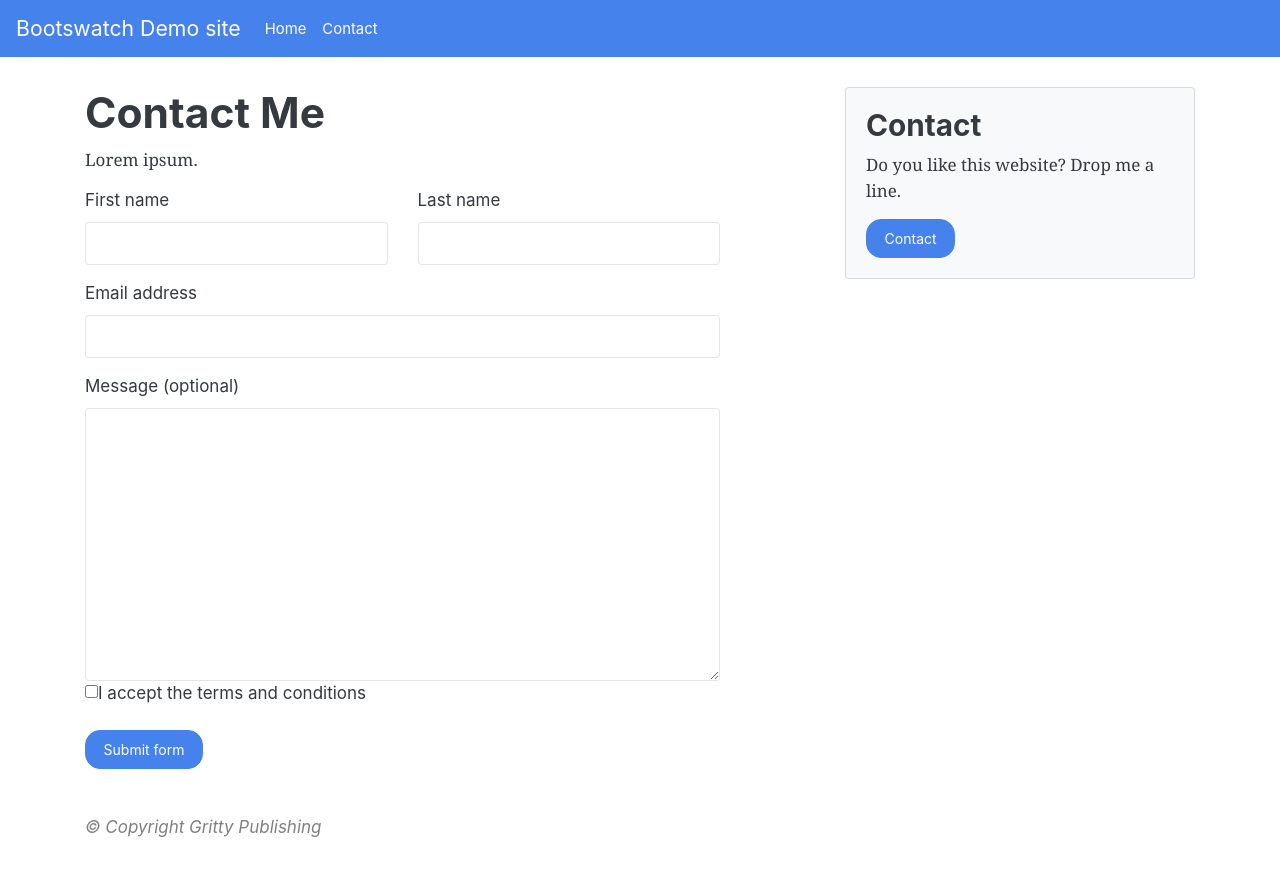
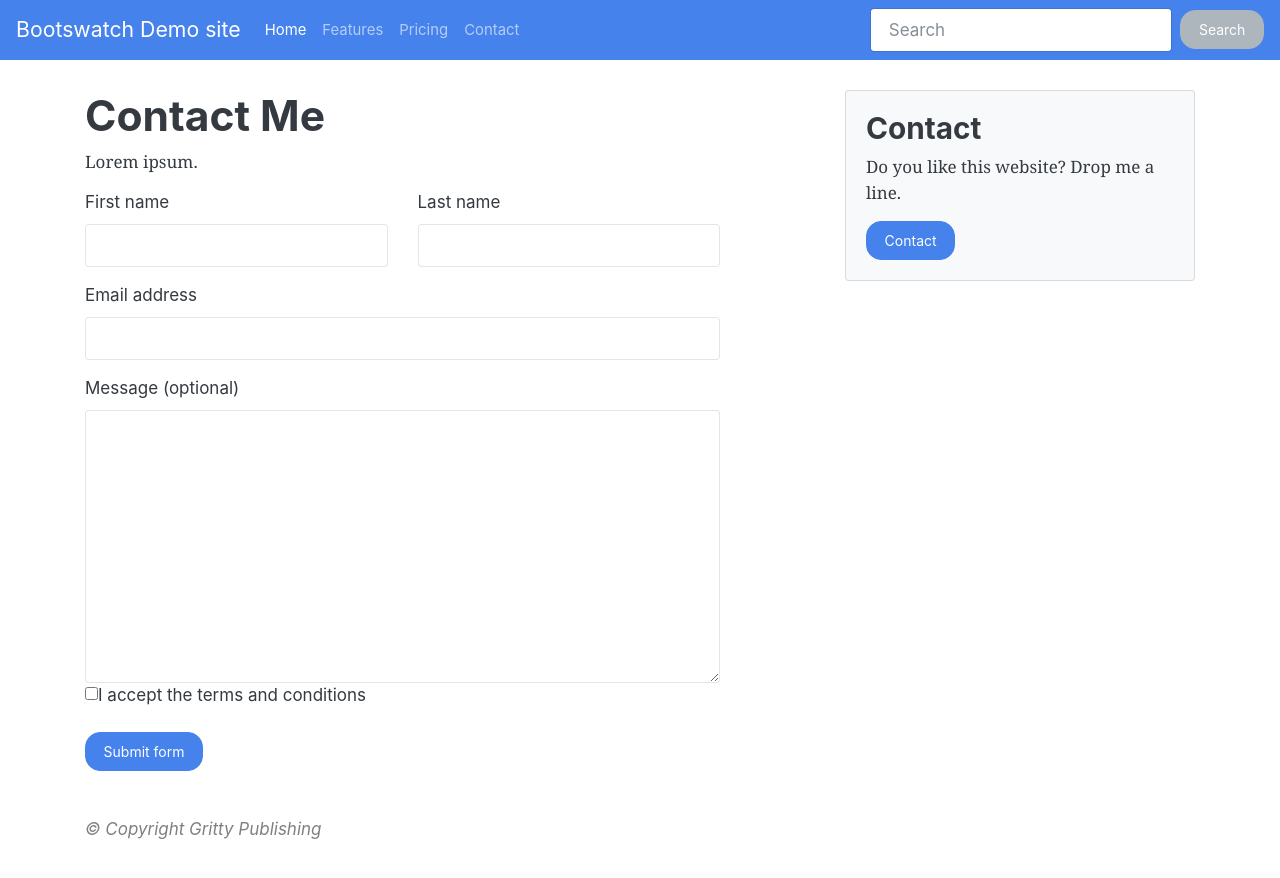
Before and after one commit to Ikass/bootswatch-demo, a Jekyll site: the page built from contact.md, in a window 1280 px wide. Shown: the top 878 px of the page. Built offline with Jekyll 4.4.1, drawn with Linux system fonts in a browser that asks for light colours; our own code applies the rules of GitHub Pages for plain Markdown files.

Commit message:
Update header.html

```diff
--- a/_includes/header.html
+++ b/_includes/header.html
@@ -1,18 +1,27 @@
-
-<nav class="navbar navbar-dark navbar-expand-lg bg-primary">
-  <!-- Navbar content -->
+<nav class="navbar navbar-expand-lg navbar-dark bg-primary">
   <a class="navbar-brand" href="{{ site.baseurl }}/">Bootswatch Demo site</a>
-  <button class="navbar-toggler" type="button" data-toggle="collapse" data-target="#navbarNavAltMarkup" aria-controls="navbarNavAltMarkup" aria-expanded="false" aria-label="Toggle navigation">
+  <button class="navbar-toggler" type="button" data-toggle="collapse" data-target="#navbarColor01" aria-controls="navbarColor01" aria-expanded="false" aria-label="Toggle navigation">
     <span class="navbar-toggler-icon"></span>
   </button>
-  <div class="collapse navbar-collapse" id="navbarNavAltMarkup">
-    <ul class="navbar-nav">
+
+  <div class="collapse navbar-collapse" id="navbarColor01">
+    <ul class="navbar-nav mr-auto">
       <li class="nav-item active">
-        <a class="nav-link" href="{{ site.baseurl }}/">Home</a>
+        <a class="nav-link" href="{{ site.baseurl }}/">Home <span class="sr-only">(current)</span></a>
       </li>
-      <li class="nav-item active">
+      <li class="nav-item">
+        <a class="nav-link" href="#">Features</a>
+      </li>
+      <li class="nav-item">
+        <a class="nav-link" href="#">Pricing</a>
+      </li>
+      <li class="nav-item">
         <a class="nav-link" href="{{ site.baseurl }}/contact">Contact</a>
       </li>
     </ul>
+    <form class="form-inline my-2 my-lg-0">
+      <input class="form-control mr-sm-2" type="text" placeholder="Search">
+      <button class="btn btn-secondary my-2 my-sm-0" type="submit">Search</button>
+    </form>
   </div>
 </nav>
```
